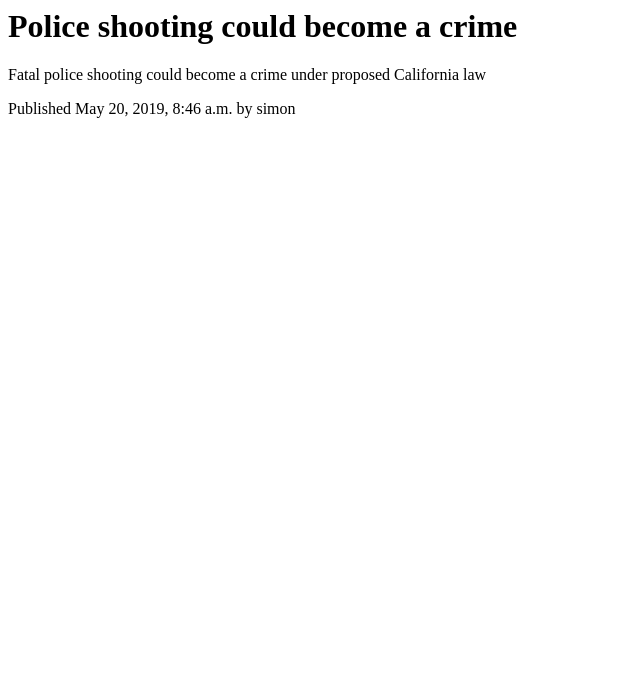
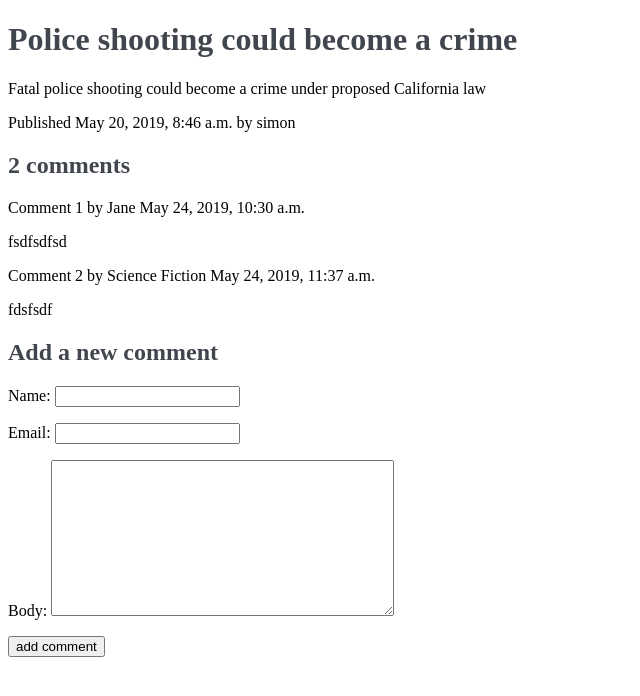
Before and after one commit to deshtey/Python, a Django app: a page that uses blog/templates/blog/post/detail.html in a window 1280 px wide. Shown: the top 696 px of the page, without its empty margins (0-640 px from the left). Run offline with Django 3.2, Linux system fonts and the light colour scheme; data comes from the database, SQL or seed files in the repository; both versions use the stored data as it was after the commit.

Commit message:
comment model and form

```diff
--- /dev/null
+++ b/blog/forms.py
@@ -0,0 +1,8 @@
+from .models import Comment, Post
+from django import forms
+
+
+class CommentForm(forms.ModelForm):
+    class Meta:
+        model = Comment
+        fields = ('name', 'email', 'body')
--- a/blog/models.py
+++ b/blog/models.py
@@ -2,11 +2,6 @@ from django.db import models
 from django.contrib.auth.models import User
 from django.utils import timezone
 from django.urls import reverse
-
-
-class PublishedManager(models.Manager):
-    def get_published(self):
-        return super(PublishedManager, self).get_queryset().filter(status='published')
 
 
 class Post(models.Model):
@@ -31,5 +26,19 @@ class Post(models.Model):
     def get_absolute_url(self):
         return reverse('post_detail', args=[self.id, self.slug])
 
-    objects = models.Manager()
-    published = PublishedManager()
+
+class Comment(models.Model):
+    post = models.ForeignKey(
+        Post, on_delete=models.CASCADE, related_name='comments')
+    name = models.CharField(max_length=80)
+    email = models.EmailField()
+    body = models.TextField()
+    created = models.DateTimeField(auto_now_add=True)
+    updated = models.DateTimeField(auto_now=True)
+    approved = models.BooleanField(default=True)
+
+    class Meta:
+        ordering = ('created',)
+
+    def __str__(self):
+        return f"Comment by {self.name} on {self.post}"
--- /dev/null
+++ b/blog/static/css/blog.css
@@ -0,0 +1,7 @@
+h1,
+h2 {
+  color: rgb(65, 70, 78);
+}
+#sidebar {
+  position: relative;
+}
--- /dev/null
+++ b/blog/templates/blog/base.html
@@ -0,0 +1,12 @@
+<!DOCTYPE html>
+<html>
+  <head>
+    <title>{% block title %}{% endblock %}</title>
+    {% load static %}
+    <link rel="stylesheet" href="{% static 'css/blog.css' %}" />
+  </head>
+  <body>
+    <div id="content">{% block content %} {% endblock %}</div>
+    <div id="sidebar"></div>
+  </body>
+</html>
--- a/blog/templates/blog/post/detail.html
+++ b/blog/templates/blog/post/detail.html
@@ -1,5 +1,24 @@
-{%block content%}
+{%extends "blog/base.html"%} {%block content%}
 <h1>{{ post.title }}</h1>
 <p>{{ post.body }}</p>
 <p>Published {{ post.pub_date }} by {{ post.author }}</p>
-{%endblock%}
+{% with comments.count as total_comments %}
+<h2>{{ total_comments }} comment{{ total_comments | pluralize }}</h2>
+{% endwith %} {% for comment in comments %}
+<div class="comment">
+  <p class="info">
+    Comment {{ forloop.counter }} by {{ comment.name }} {{ comment.created }}
+  </p>
+  {{ comment.body | linebreaks }}
+</div>
+{% empty %}
+<p>There are no comments yet.</p>
+{% endfor %} {% if new_comment %}
+<h4>Your comment has been added.</h4>
+{%else%}
+<h2>Add a new comment</h2>
+<form method="POST">
+  {{ comment_form.as_p }} {%csrf_token%}
+  <p><input type="submit" value="add comment" /></p>
+</form>
+{%endif%} {%endblock%}
--- a/blog/templates/blog/post/list.html
+++ b/blog/templates/blog/post/list.html
@@ -1,6 +1,7 @@
-{%block content%} {%for post in posts%}
+{%extends "blog/base.html"%} {%block content%} {%for post in posts%}
 <h2>
   <a href="{{ post.get_absolute_url }}">{{ post.title }}</a>
 </h2>
+<p>Comments: {{ post.comments.count }}</p>
 <p>Published {{ post.pub_date }} by {{ post.author }}</p>
 {%endfor%} {%endblock%}
--- a/blog/templates/blog/post_detail.html
+++ /dev/null
@@ -1,3 +0,0 @@
-{%block content%}
-<h1>{{ post.title }}</h1>
-{%endblock%}
--- a/blog/urls.py
+++ b/blog/urls.py
@@ -2,7 +2,8 @@ from django.urls import path
 from . import views
 
 urlpatterns = [
-    path('', views.blog_list, name="blog"),
+    path('', views.PostListView.as_view(), name="blog"),
     path('<int:pk>/<slug:post>',
-         views.post_detail, name='post_detail')
+         views.post_detail, name='post_detail'),
+
 ]
--- a/blog/views.py
+++ b/blog/views.py
@@ -1,14 +1,32 @@
 from django.shortcuts import render, get_object_or_404
-from .models import Post
+from .models import Post, Comment
 from django.views import generic
+from .forms import CommentForm
 
 
-def blog_list(request):
-    posts = Post.objects.all()
-    return render(request, 'blog/post/list.html', {'posts': posts})
+class PostListView(generic.ListView):
+    queryset = Post.objects.filter(status='published')
+    context_object_name = 'posts'
+    template_name = 'blog/post/list.html'
 
 
 def post_detail(request, pk, post):
     post = get_object_or_404(
         Post, id=pk, slug=post)
-    return render(request, 'blog/post/detail.html', {'post': post})
+    comments = post.comments.filter(approved=True)
+    new_comment = None
+    if request.method == 'POST':
+
+        comment_form = CommentForm(data=request.POST)
+        if comment_form.is_valid():
+            new_comment = comment_form.save(commit=False)
+            new_comment.post = post
+            new_comment.save()
+    else:
+        comment_form = CommentForm()
+    return render(request,
+                  'blog/post/detail.html',
+                  {'post': post,
+                   'comments': comments,
+                   'new_comment': new_comment,
+                   'comment_form': comment_form})
--- a/myBlog/settings.py
+++ b/myBlog/settings.py
@@ -55,7 +55,7 @@ ROOT_URLCONF = 'myBlog.urls'
 TEMPLATES = [
     {
         'BACKEND': 'django.template.backends.django.DjangoTemplates',
-        'DIRS': [],
+        'DIRS': [os.path.join(BASE_DIR, 'templates')],
         'APP_DIRS': True,
         'OPTIONS': {
             'context_processors': [
@@ -119,3 +119,6 @@ USE_TZ = True
 # https://docs.djangoproject.com/en/2.1/howto/static-files/
 
 STATIC_URL = '/static/'
+if DEBUG:
+    STATIC_ROOT = os.path.join(os.path.dirname(BASE_DIR), 'static')
+    STATICFILES_DIR = os.path.join(os.path.dirname(BASE_DIR), 'static')
--- a/myBlog/urls.py
+++ b/myBlog/urls.py
@@ -19,5 +19,5 @@ from django.urls import path, include
 
 urlpatterns = [
     path('admin/', admin.site.urls),
-    path('blog/', include('blog.urls', ))
+    path('blog/', include('blog.urls',)),
 ]
```
Also changed, not shown: blog/admin.py (+8 -1 lines), blog/migrations/0002_comment.py (added), blog/migrations/0003_auto_20190524_0938.py (added), db.sqlite3.
